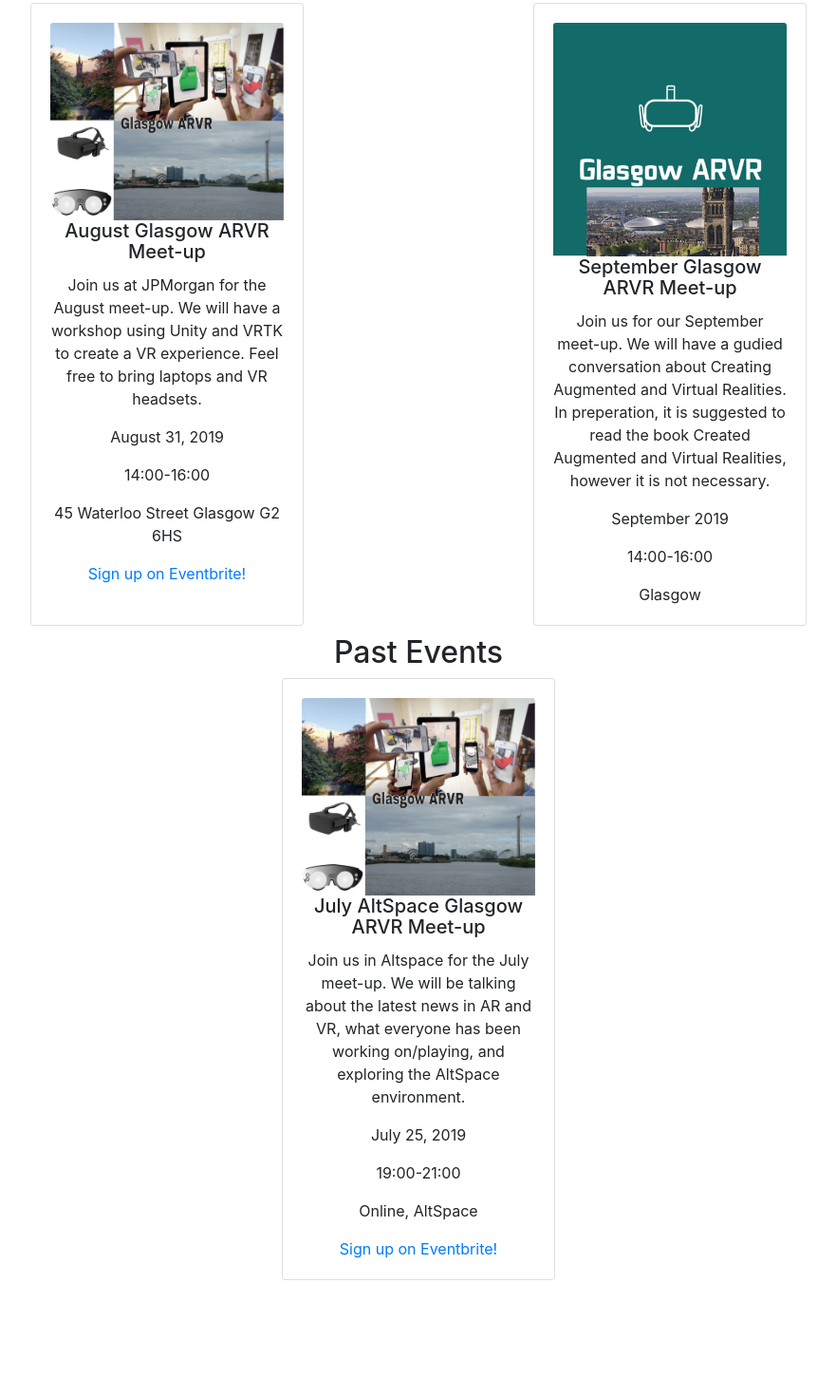
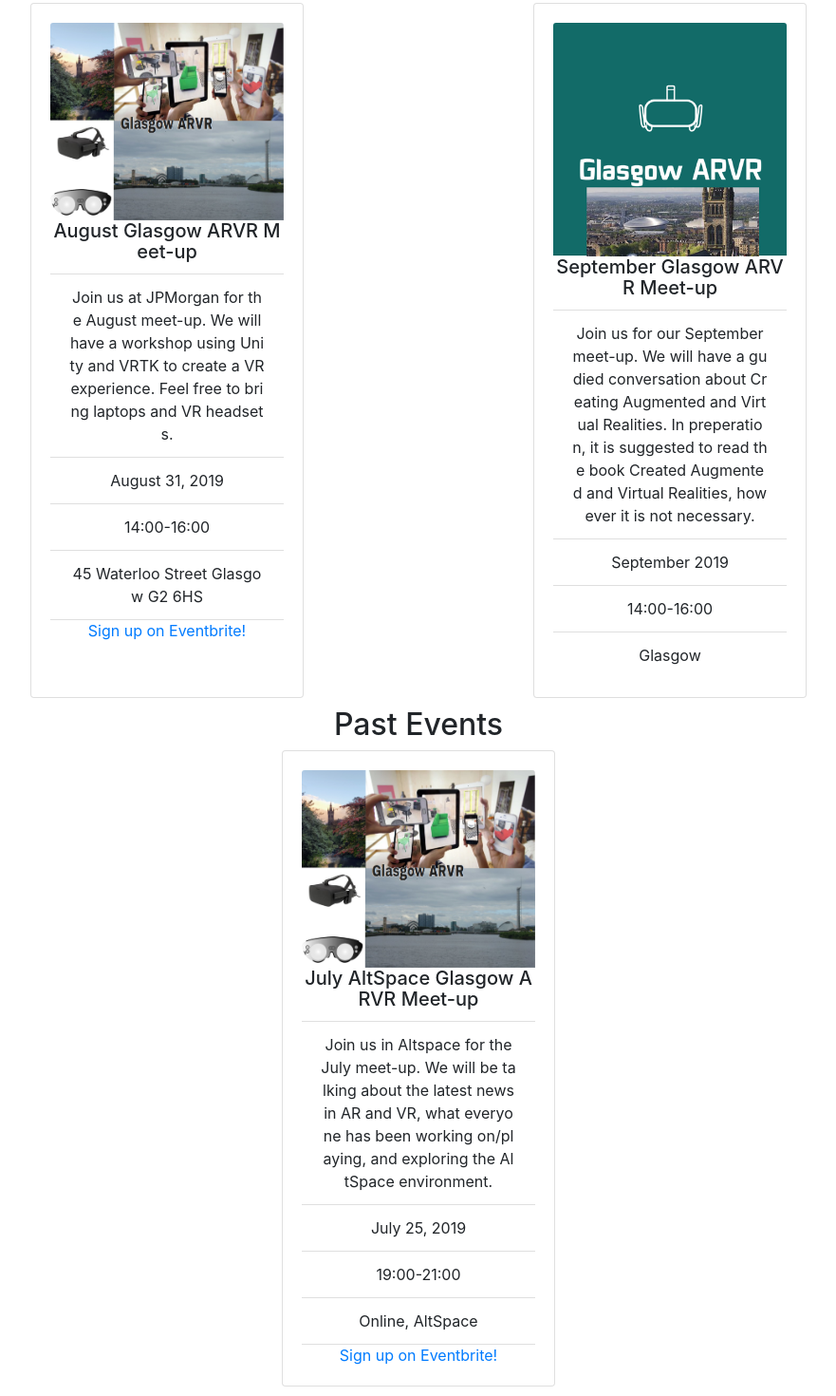
Before and after one commit to dmayers340/GlasgowARVR, a React (Create React App) app: page /events in a window 1280 px wide. Shown: the part 118-1588 px from the top of the page at 95% size, without its empty margins (199-1080 px from the left). Before the commit the page ends 1476 px from the top, so only its background shows below. Built offline with nearby package versions, Linux system fonts and the light colour scheme.

Commit message:
Try to make it a bit more reponsive. Cards are some what working now

```diff
--- a/src/App.css
+++ b/src/App.css
@@ -66,6 +66,7 @@
   padding-right: 100px;
   padding-left: 100px;
   margin-top: 20px;
+  word-break: break-all;
 }
 
 .right-side {
--- a/src/Components/EventList.js
+++ b/src/Components/EventList.js
@@ -1,5 +1,5 @@
 import React from 'react';
-import { Card } from 'react-bootstrap';
+import { Card, ListGroupItem, ListGroup } from 'react-bootstrap';
 import { events, pastevents } from '../config/eventlist.json';
 
 export const EventList = () => {
@@ -13,11 +13,13 @@
                                 <Card.Body>
                                 <Card.Img variant="top" src={event.imageUrl} />
                                 <Card.Title>{event.eventName}</Card.Title>
-                                    <Card.Text>{event.description}</Card.Text>
-                                    <Card.Text>{event.date}</Card.Text>
-                                    <Card.Text>{event.time}</Card.Text>
-                                    <Card.Text>{event.location}</Card.Text>
+                                <ListGroup className="list-group-flush">
+                                    <ListGroupItem>{event.description}</ListGroupItem>
+                                    <ListGroupItem>{event.date}</ListGroupItem>
+                                    <ListGroupItem>{event.time}</ListGroupItem>
+                                    <ListGroupItem>{event.location}</ListGroupItem>
                                     { event.url ? <a href = {event.url}>Sign up on Eventbrite!</a> : ""}
+                                </ListGroup>
                                 </Card.Body>
                             </Card>
                         )
@@ -29,13 +31,15 @@
                     return(
                         <Card style={{ width: '18rem' }}>
                             <Card.Body>
-                            <Card.Img variant="top" src={event.imageUrl} />
-                            <Card.Title>{event.eventName}</Card.Title>
-                                <Card.Text>{event.description}</Card.Text>
-                                <Card.Text>{event.date}</Card.Text>
-                                <Card.Text>{event.time}</Card.Text>
-                                <Card.Text>{event.location}</Card.Text>
-                                { event.url ? <a href = {event.url}>Sign up on Eventbrite!</a> : ""}
+                                <Card.Img variant="top" src={event.imageUrl} />
+                                <Card.Title>{event.eventName}</Card.Title>
+                                <ListGroup className="list-group-flush">
+                                    <ListGroupItem>{event.description}</ListGroupItem>
+                                    <ListGroupItem>{event.date}</ListGroupItem>
+                                    <ListGroupItem>{event.time}</ListGroupItem>
+                                    <ListGroupItem>{event.location}</ListGroupItem>
+                                    { event.url ? <a href = {event.url}>Sign up on Eventbrite!</a> : ""}
+                                </ListGroup>
                             </Card.Body>
                         </Card>
                     )
--- a/src/Components/HomePage.js
+++ b/src/Components/HomePage.js
@@ -1,25 +1,15 @@
 import React from 'react';
 import { TwitterTimelineEmbed } from 'react-twitter-embed';
-import { Card } from 'react-bootstrap';
+import { Card, ListGroup, ListGroupItem } from 'react-bootstrap';
 import { events } from '../config/eventlist.json';
 
 const currEvent = events[0];
 
 export const HomePage = () => {
     return (
-        <div className = 'page-container'>
+        <>
             <h1>Glasgow ARVR</h1>
             <div className = "card-row">
-            <Card style={{ width: '18rem' }}>
-                    <Card.Body>
-                        <TwitterTimelineEmbed
-                            className="twitter"
-                            sourceType="profile"
-                            screenName="ARVRGlasgow"
-                            options={{height: 600}}
-                        />
-                    </Card.Body>
-                </Card>
                 <Card style={{ width: '18rem' }}>
                     <Card.Body>
                         <Card.Img variant="top" src={process.env.PUBLIC_URL + '/img/ARVRGlasgow_Collider.jpg'}/>
@@ -27,18 +17,27 @@
                         <Card.Img variant="bottom" src={process.env.PUBLIC_URL + '/img/NewLogo.png'}/>
                     </Card.Body>
                 </Card>
+
                 <Card style={{ width: '18rem' }}>
                     <Card.Body>
-                        <Card.Title>{currEvent.eventName}</Card.Title>
-                        <Card.Img src={currEvent.imageUrl} />
-                        <Card.Text>{currEvent.description}</Card.Text>
-                        <Card.Text>{currEvent.date}</Card.Text>
-                        <Card.Text>{currEvent.time}</Card.Text>
-                        <Card.Text>{currEvent.location}</Card.Text>
+                    <Card.Title>{currEvent.eventName}</Card.Title>
+                    <Card.Img src={currEvent.imageUrl} />
+                    <ListGroup className="list-group-flush">
+                        <ListGroupItem>{currEvent.description}</ListGroupItem>
+                        <ListGroupItem>{currEvent.date}</ListGroupItem>
+                        <ListGroupItem>{currEvent.time}</ListGroupItem>
+                        <ListGroupItem>{currEvent.location}</ListGroupItem>
                         { currEvent.url ? <a href = {currEvent.url}>Sign up on Eventbrite!</a> : ""}
+                    </ListGroup>
                     </Card.Body>
                 </Card>
-            </div>
-        </div>
+                </div>
+                <TwitterTimelineEmbed
+                    className="twitter"
+                    sourceType="profile"
+                    screenName="ARVRGlasgow"
+                    options={{height: 600}}
+                />
+        </>
     )
 }
```
